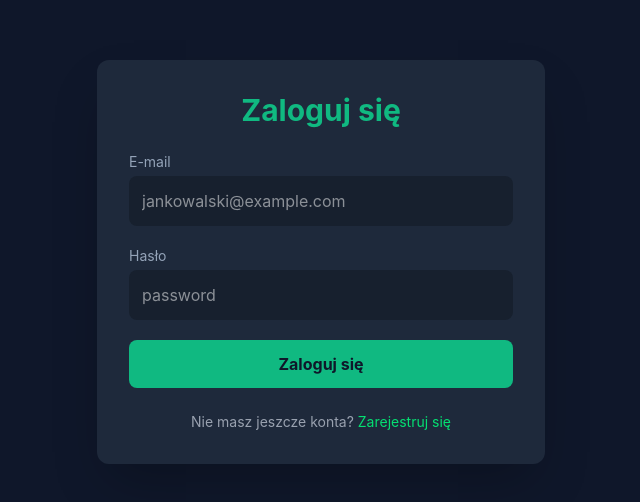
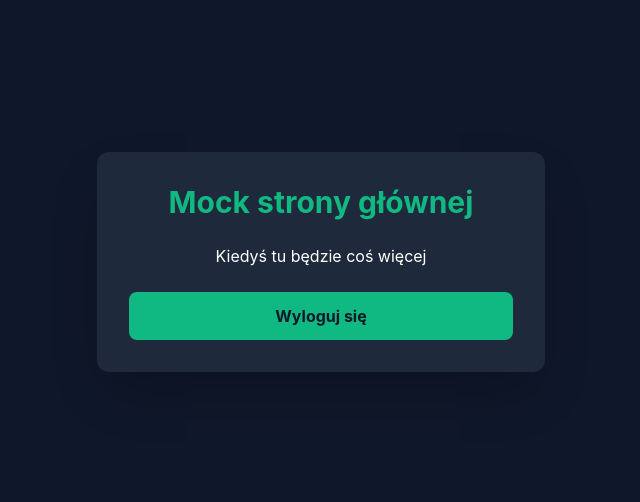
Before and after one commit to xmedo1/Projektowanie-Aplikacji-Internetowych, a React (Vite) app in the folder frontend/: page / in a window 1280 px wide. Before the commit this address led to /login. Shown: the part 138-640 px from the top of the page, without its empty margins (319-959 px from the left). Built offline with nearby package versions, Linux system fonts and the light colour scheme.

Commit message:
mock strony głównej

```diff
--- a/frontend/src/App.tsx
+++ b/frontend/src/App.tsx
@@ -1,12 +1,13 @@
-import { BrowserRouter, Routes, Route, Navigate } from "react-router-dom";
+import { BrowserRouter, Routes, Route } from "react-router-dom";
 import Login from "./pages/Login";
 import Register from "./pages/Register";
+import Home from "./pages/Home";
 
 function App() {
   return (
     <BrowserRouter>
       <Routes>
-        <Route path="/" element={<Navigate to="/login" replace />} />
+        <Route path="/" element={<Home />} />
         <Route path="/login" element={<Login />} />
         <Route path="/register" element={<Register />} />
       </Routes>
--- /dev/null
+++ b/frontend/src/pages/Home.tsx
@@ -0,0 +1,20 @@
+import { useNavigate } from "react-router-dom";
+import Button from "../components/Button";
+import AuthLayout from "../components/AuthLayout";
+
+export default function Home() {
+  const navigate = useNavigate();
+
+  const handleLogout = () => {
+    localStorage.removeItem("token");
+    navigate("/login");
+  };
+
+  return (
+    <AuthLayout title="Mock strony głównej">
+      <p className="text-center m-6">Kiedyś tu będzie coś więcej</p>
+
+      <Button onClick={handleLogout}>Wyloguj się</Button>
+    </AuthLayout>
+  );
+}
```
